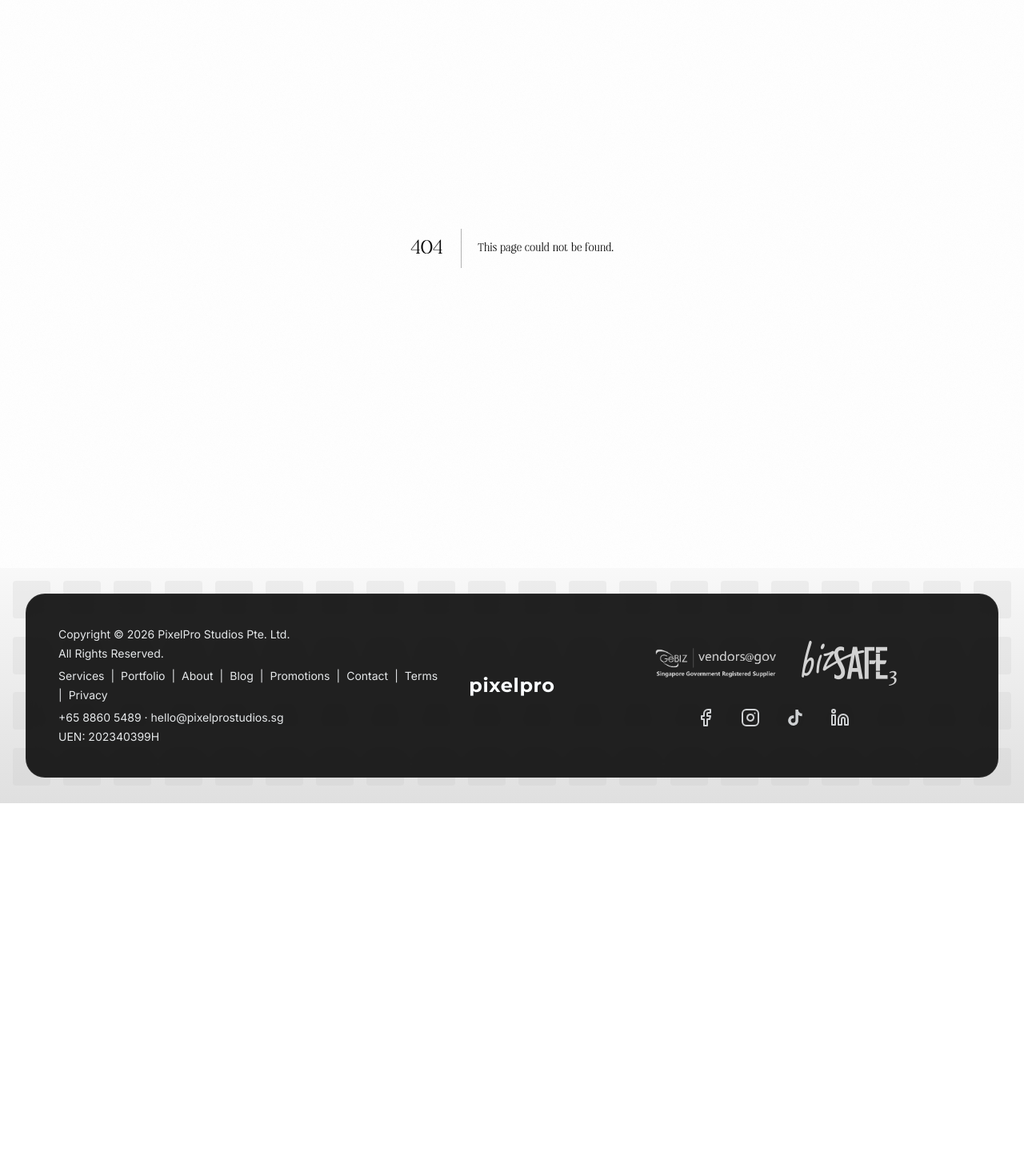
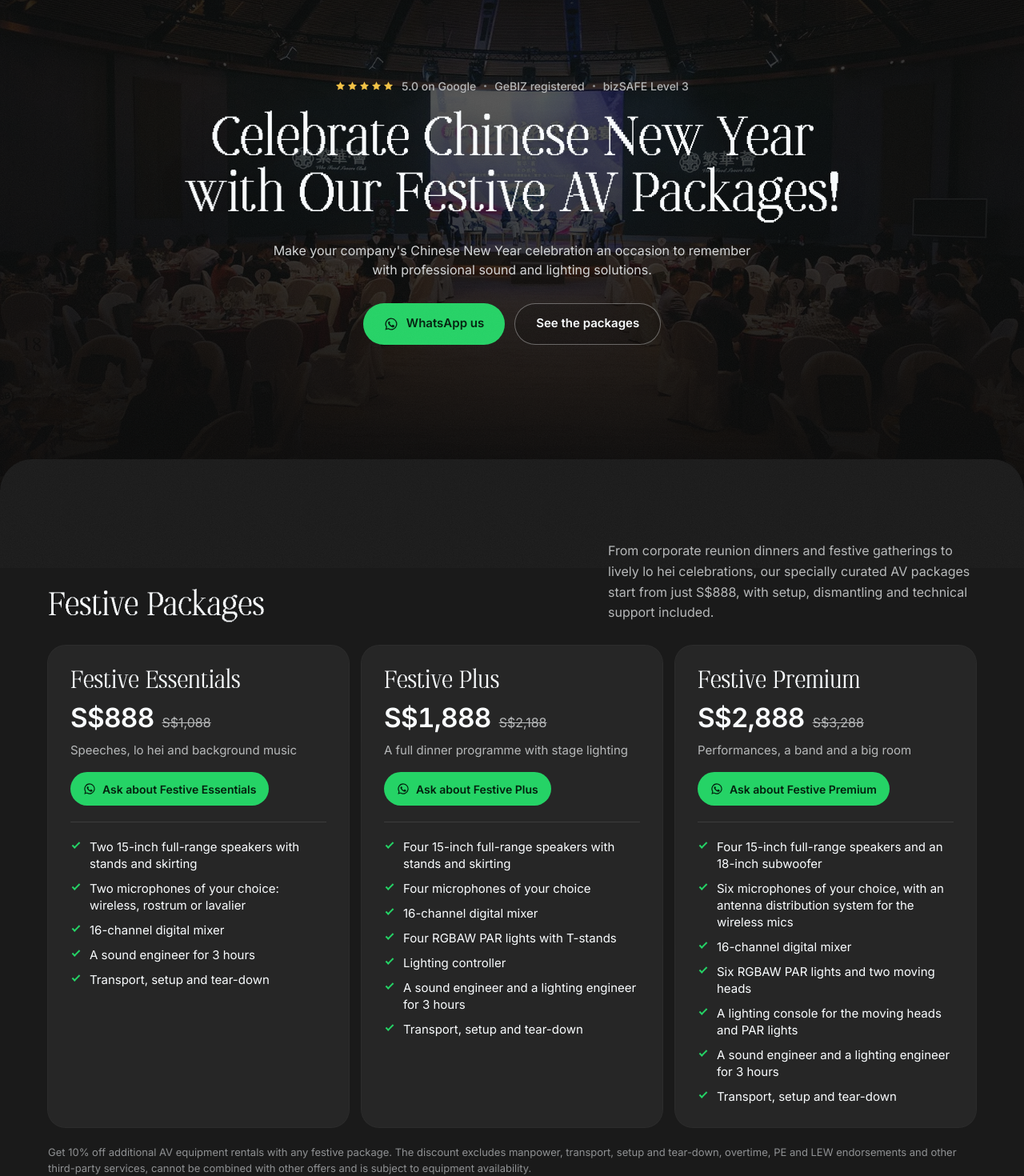
Before and after one commit to PixelPro-Studios/pixelpro-website, a Next.js app: page /mockup/festive-packages in a window 1280 px wide. Before the commit this address had no page. Shown: the part 90-1560 px from the top of the page at 80% size. Before the commit the page ends 1094 px from the top, so only its background shows below. Built offline with nearby package versions, Linux system fonts and the light colour scheme.

Commit message:
Mockups: festive packages page (Jovin, 24 Nov: a link to the packages for his Wednesday post). His promo text, packages from the CNY page data; #packages stops clear of the nav

```diff
--- a/app/mockup/_v3/ServiceV3.tsx
+++ b/app/mockup/_v3/ServiceV3.tsx
@@ -238,7 +238,7 @@ export default function ServiceV3({ c }: { c: ServiceV2Content }) {
 }
 
 /* the page's WhatsApp message with the package named on its first line */
-function pkgLink(wa: string, name: string) {
+export function pkgLink(wa: string, name: string) {
   const [base, q = ""] = wa.split("?text=");
   const lines = decodeURIComponent(q).split("\n");
   lines[0] = lines[0].replace(/\s*\(from your[^)]*\)/i, "").replace(/\.$/, "") + ` (${name} package).`;
--- a/app/mockup/_v3/v3.css
+++ b/app/mockup/_v3/v3.css
@@ -451,6 +451,7 @@
   .v3-ig-split .v3-ig-embed { margin: 0; max-width: none; }
 }
 .v3-pkgs { margin-top: 28px; display: grid; grid-template-columns: repeat(3, 1fr); gap: 16px; }
+.v3 #packages { scroll-margin-top: 48px; } /* a link to #packages stops with the heading clear of the floating nav */
 @supports (grid-template-rows: subgrid) { .v3-pkg { grid-row: span 5; grid-template-rows: subgrid; row-gap: 12px; } } /* name, price, use, button, list line up across cards */
 .v3-pkg { display: grid; gap: 12px; align-content: start; padding: clamp(20px, 2.4vw, 28px); border-radius: 22px; background: rgba(255, 255, 255, 0.05); box-shadow: 0 0 0 1px rgba(255, 255, 255, 0.08); }
 .v3-pkg-best { color: var(--mut); font-size: 15px; }
--- /dev/null
+++ b/app/mockup/festive-packages/FestivePackages.tsx
@@ -0,0 +1,88 @@
+"use client";
+// Festive packages page (Jovin, 24 Nov: "like another link to the packages", for his Wednesday post).
+// Only approved content: the headline and both paragraphs are Jovin's festive promotion text (WhatsApp, 23 Nov), the
+// packages come from the CNY page's data (his "Festive Promotions" sheet), so prices and contents stay in one place.
+// Hero photo: the same banquet photo as the festive promotion card on the home page (no LED wall claim here).
+import Image from "next/image";
+import { waLink } from "../_v2/data";
+import { Badge, FloatingWa, WaIcon, goTo, useReveal } from "../_v3/parts";
+import { pkgLink } from "../_v3/ServiceV3";
+import { c } from "../cny-event-av-v3/content";
+
+const WA = waLink("Hi PixelPro, I'd like to ask about your festive Chinese New Year packages (from your festive packages page).\nDate: \nVenue: \nNumber of guests: ");
+const P = c.packages!;
+
+export default function FestivePackages() {
+  useReveal();
+  return (
+    <main className="v3">
+      <FloatingWa wa={WA} />
+
+      <header id="top" className="v3-hero v3-hero-photo">
+        <div className="v3-hero-bg">
+          <Image src="/events-hero/events_cny-event-av.webp" alt="Banquet hall set up for a company Chinese New Year dinner" fill priority quality={70} sizes="100vw" className="v3-cover v3-photo" style={{ objectPosition: "50% 45%" }} />
+        </div>
+        <div className="v3-hero-in">
+          <Badge />
+          <h1 className="v3-h1 v3-rise-h">Celebrate Chinese New Year with Our Festive AV Packages!</h1>
+          <p className="v3-lead v3-rise" style={{ animationDelay: "80ms" }}>
+            Make your company&apos;s Chinese New Year celebration an occasion to remember with professional sound and lighting solutions.
+          </p>
+          <div className="v3-btns v3-rise" style={{ animationDelay: "140ms" }}>
+            <a href={WA} target="_blank" rel="noopener noreferrer" className="v3-btn v3-btn-wa">
+              <WaIcon /> WhatsApp us
+            </a>
+            <button type="button" onClick={() => goTo("packages")} className="v3-btn v3-btn-line">
+              See the packages
+            </button>
+          </div>
+        </div>
+      </header>
+
+      <section id="packages" className="v3-sheet v3-sheet-charcoal v3-sheet-last" aria-labelledby="pkg-h">
+        <div className="v3-wrap">
+          <div className="v3-head" data-rv>
+            <h2 id="pkg-h" className="v3-h2">
+              {P.title}
+            </h2>
+            <p className="v3-body" style={{ maxWidth: 460 }}>
+              From corporate reunion dinners and festive gatherings to lively lo hei celebrations, our specially curated AV packages start from just S$888, with setup, dismantling and technical support included.
+            </p>
+          </div>
+          <div className="v3-pkgs">
+            {P.items.map((p) => (
+              <div key={p.name} className="v3-pkg" data-rv>
+                <h3 className="v3-h3">{p.name}</h3>
+                {p.price && (
+                  <p className="v3-pkg-price">
+                    <b>{p.price}</b>
+                    {p.was && (
+                      <s>
+                        <span className="sr-only">Usual price </span>
+                        {p.was}
+                      </s>
+                    )}
+                  </p>
+                )}
+                <p className="v3-pkg-best">{p.best}</p>
+                <a className="v3-sizer-ask" href={pkgLink(WA, p.name)} target="_blank" rel="noopener noreferrer">
+                  <WaIcon /> Ask about {p.name}
+                </a>
+                <ul>
+                  {p.includes.map((x) => (
+                    <li key={x}>{x}</li>
+                  ))}
+                </ul>
+              </div>
+            ))}
+          </div>
+          {P.note && (
+            <p className="v3-note" style={{ marginTop: 22 }}>
+              {P.note}
+            </p>
+          )}
+        </div>
+      </section>
+    </main>
+  );
+}
--- /dev/null
+++ b/app/mockup/festive-packages/page.tsx
@@ -0,0 +1,13 @@
+// Festive packages page on the review site (Jovin, 24 Nov). Goes live as /promotions/festive-packages/ once he OKs it.
+import type { Metadata } from "next";
+import FestivePackages from "./FestivePackages";
+
+export const metadata: Metadata = {
+  title: "Festive Chinese New Year AV Packages from S$888",
+  description: "Sound and lighting packages for your company Chinese New Year dinner or lo hei, from S$888 with setup, dismantling and technical support included.",
+  robots: { index: false, follow: false },
+};
+
+export default function Page() {
+  return <FestivePackages />;
+}
```
